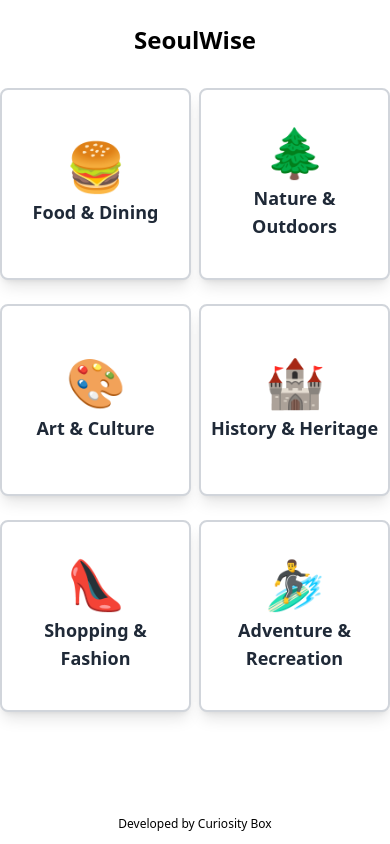
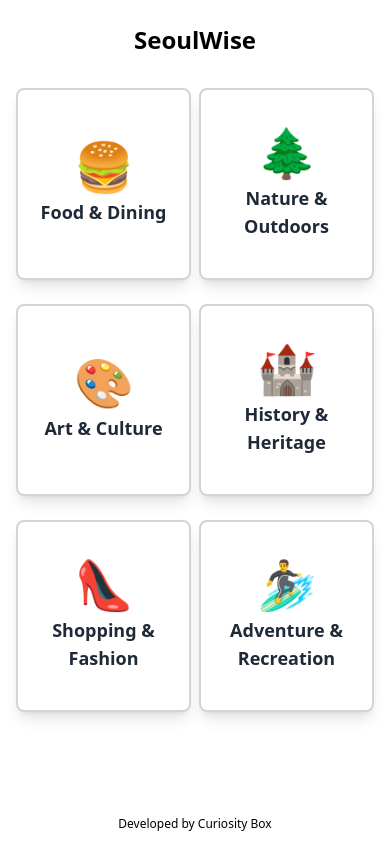
Before and after one commit to taekim-dev/seoul-wise, a React (Create React App) app: page / in a window 390 px wide. Built offline with nearby package versions, Linux system fonts and the light colour scheme.

Commit message:
center on mobile

```diff
--- a/src/CategoryGrid.js
+++ b/src/CategoryGrid.js
@@ -11,8 +11,8 @@ const CategoryGrid = () => {
   ];
 
   return (
-      <div className="flex justify-center">
-        <div className="grid grid-cols-2 gap-2 place-items-center">
+    <div className="flex justify-center px-4 sm:px-0">
+      <div className="grid grid-cols-2 gap-2 sm:gap-4 place-items-center max-w-screen-sm">
         {categories.map((category, index) => (
           <CategoryButton key={index} title={category.title} icon={category.icon} />
         ))}
```
Lines whose indentation alone changed are shown as unchanged.
